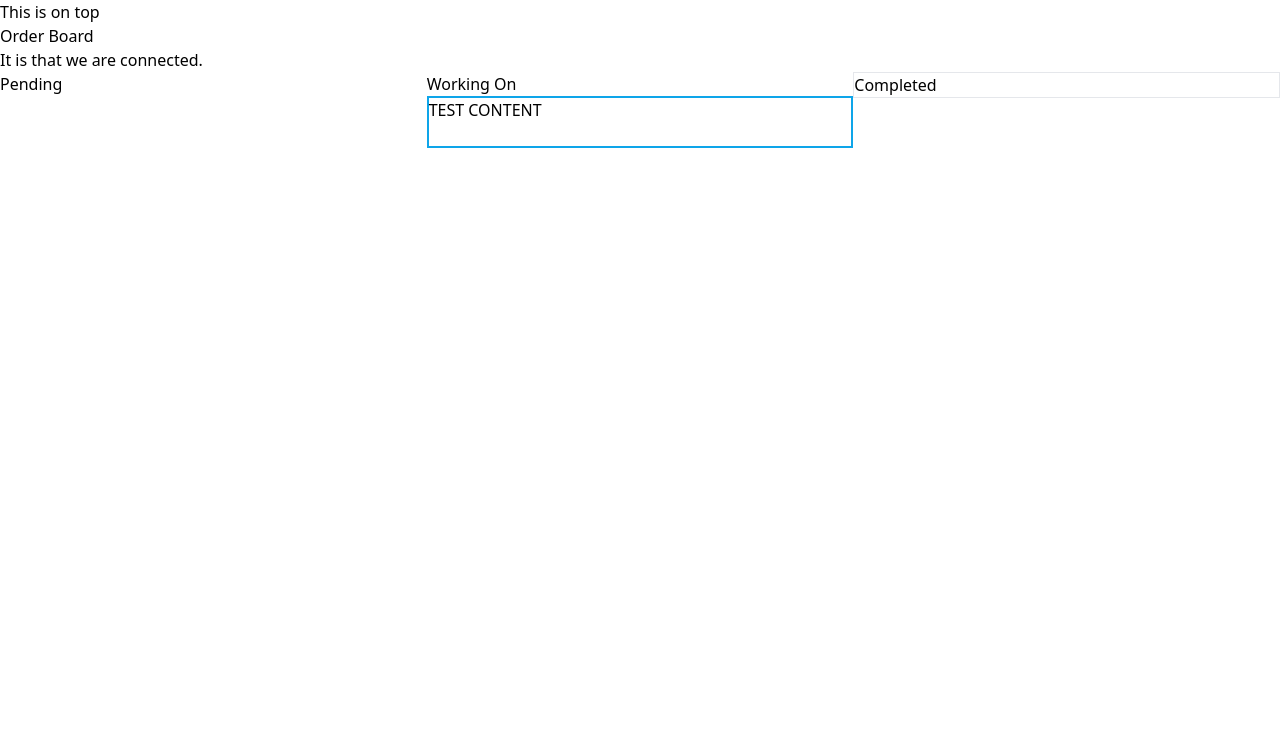
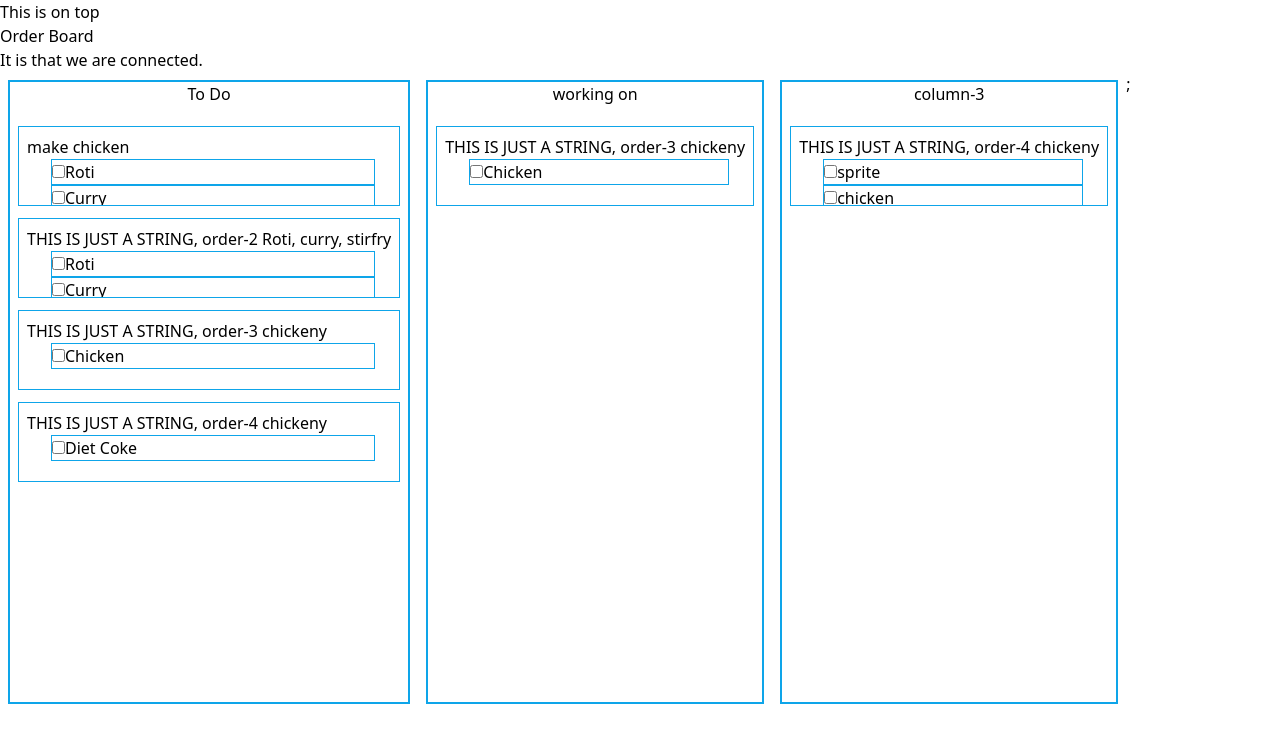
Before and after one commit to calvincchong/FoodStreams, a React app: page /board in a window 1280 px wide. Shown: the top 742 px of the page. Built offline with nearby package versions, Linux system fonts and the light colour scheme; no server answers.

Commit message:
Added cards structure to board

```diff
--- a/src/components/Board.jsx
+++ b/src/components/Board.jsx
@@ -1,10 +1,13 @@
 import React from 'react';
-import { useState, useEffect } from 'react';
+import { useState, useEffect, useRef } from 'react';
 import io from 'socket.io-client';
 import axios from 'axios';
+import initialData from '../../fixtures/Orders.js';
+import Column from './Column.jsx';
 
 const Board = ({props}) => {
   const [isConnected, setIsConnected] = useState(false);
+  const state = initialData;
 
   useEffect(() => {
     const socket = io('http://localhost:9000'); // url of the server is used to create socket
@@ -32,7 +35,24 @@ const Board = ({props}) => {
 
       <div className="board-canvas flex flex-row min-h-8/10">
 
-        <div className='pending-wrapper basis-1/3'>
+        {state.columnOrder.map((columnId) => {
+          const column = state.columns[columnId];
+          const orders = column.orderIds.map(taskId => state.orders[taskId]);
+
+          return <Column className='' key={column.id} column={column} orders={orders} />
+        })};
+
+      </div>
+
+    </div>
+  );
+}
+
+export default Board;
+
+
+/**
+ * <div className='pending-wrapper basis-1/3'>
           <h3>Pending</h3>
           <div className='ko-list flex-col  min-h-8/10'>
             <div className='listWrapper'>
@@ -41,7 +61,7 @@ const Board = ({props}) => {
         </div>
 
         <div className='working-wrapper flex-col min-h-8/10 basis-1/3'>
-          <h2>Working On</h2>
+          <h2 className='3xl'>Working On</h2>
           <div className="working-card-container border-2  border-sky-500 min-h-full">
             <div className="working-cards  min-h-full">
               TEST CONTENT
@@ -52,15 +72,8 @@ const Board = ({props}) => {
         <div className='working-wrapper basis-1/3'>
           <div className="ko-list flex-col basis-1/3 min-h-8/10">
             <div className="listWrapper border ">
-              <h2>Completed</h2>
-            </div>
+`              <h2>Completed</h2>
+`            </div>
           </div>
         </div>
-
-      </div>
-
-    </div>
-  );
-}
-
-export default Board;
+ */
--- /dev/null
+++ b/src/components/Column.jsx
@@ -0,0 +1,20 @@
+import React from 'react';
+import { useState, useEffect, useRef } from 'react';
+import Order from './Order.jsx';
+
+
+// orders is an array of tasks that was mapped from the column list
+const Column = ({column, orders}) => {
+  return (
+    <div className='Container mx-2 my-2 border-2 border-sky-500 flex flex-col min-w-200 overflow-y'>
+      <div className='2xl flex flex-row justify-center'>
+        <div>{column.title}</div>
+      </div>
+      <div className='OrderList py-2'>
+        {orders.map(order => <Order key={order.id} order={order} /> )}
+      </div>
+    </div>
+  )
+}
+
+export default Column;
--- /dev/null
+++ b/src/components/Item.jsx
@@ -0,0 +1,15 @@
+import React from 'react';
+import { useState, useEffect, useRef } from 'react';
+
+const Item = ({item}) => {
+  return(
+    <div className='border border-gray-200 border-sky-500 ml-2'>
+      <label>
+        <input type='checkbox' />
+         {item}
+      </label>
+    </div>
+  )
+}
+
+export default Item;
--- /dev/null
+++ b/src/components/Order.jsx
@@ -0,0 +1,18 @@
+import React from 'react';
+import { useState, useEffect, useRef } from 'react';
+import Item from './Item.jsx';
+
+const Order = ({order}) => {
+  return(
+    <div className='my-3 mx-2 p-2 border border-gray-500 border-sky-500 min-h-1/10 max-h-20 overflow-y-auto'>
+      {order.name}
+      <div className='max-h-20 overflow-auto px-4'>
+        {order.items.map(item => <Item item={item} />)}
+      </div>
+    </div>
+  )
+}
+
+export default Order;
+
+//TODO: Add Strike through for items that have been created already
--- a/tailwind.config.cjs
+++ b/tailwind.config.cjs
@@ -646,8 +646,11 @@ module.exports = {
       min: 'min-content',
       max: 'max-content',
       fit: 'fit-content',
+      '2/10': '20vh',
       '1/12': '8.333333%',
-      '3/12': '25%'
+      '3/12': '25%',
+      '8/10': '80vh',
+      'sm': '24rem'
     }),
     maxWidth: ({ theme, breakpoints }) => ({
       none: 'none',
@@ -680,6 +683,7 @@ module.exports = {
       fit: 'fit-content',
       '3/4': '75vh',
       '6/10': '60vh',
+      '8/10': '80vh',
       '4/10': '40vh',
       '1/10': '10vh'
     },
@@ -689,7 +693,8 @@ module.exports = {
       min: 'min-content',
       max: 'max-content',
       fit: 'fit-content',
-      900: '900px'
+      900: '900px',
+      200: '200px'
     },
     objectPosition: {
       bottom: 'bottom',
```
